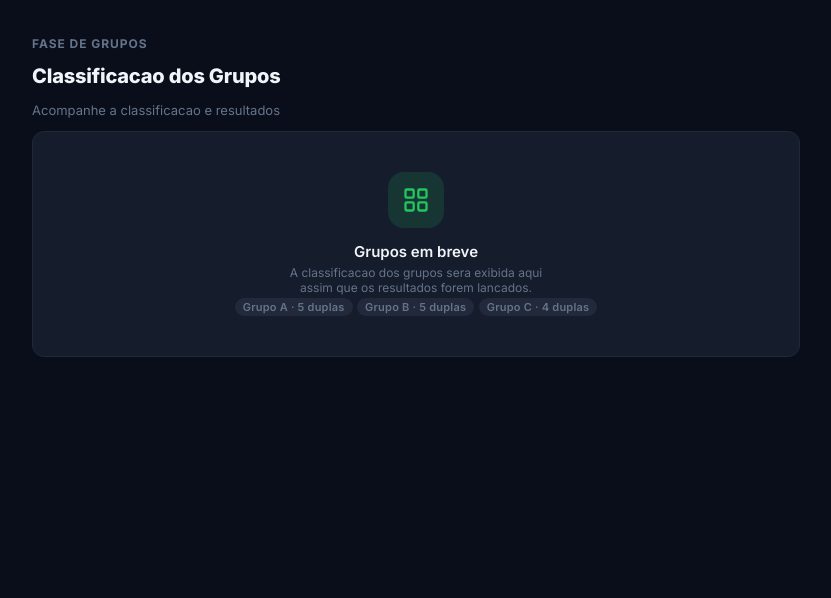
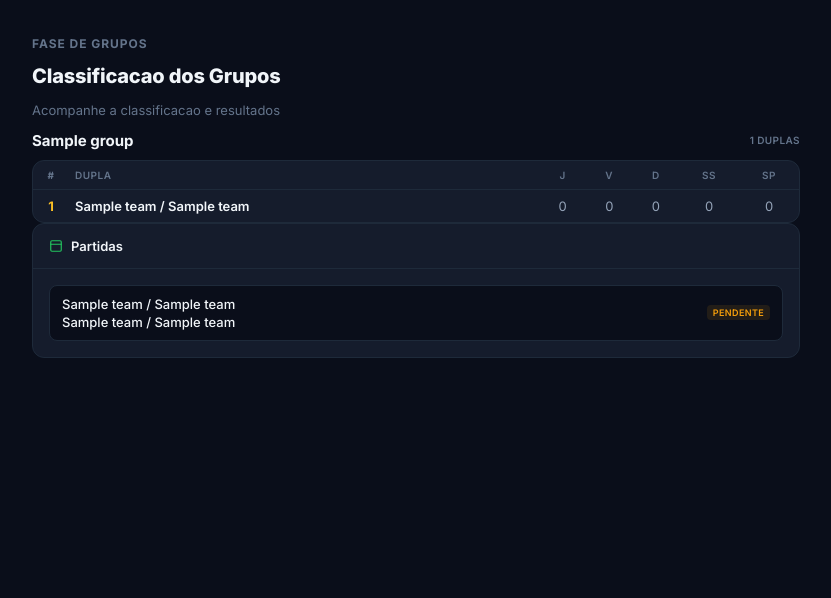
Before and after one commit to Joao-Godoi/picklepesp, a Django app: page /groups/ in a window 1280 px wide. Shown: the part 61-659 px from the top of the page, without its empty margins (224-1055 px from the left). Run offline with Django 5.2, Linux system fonts and the light colour scheme; tables that the repository leaves empty hold one stand-in row (values such as "Sample post").

Commit message:
feat: replace placeholder templates with dynamic group standings and bracket pages

```diff
--- a/app/tournament/templates/tournament/groups.html
+++ b/app/tournament/templates/tournament/groups.html
@@ -13,6 +13,74 @@
     <p class="page-subtitle">Acompanhe a classificacao e resultados</p>
 </div>
 
+{% for data in groups_data %}
+<div class="group-section">
+    <div class="group-header">
+        <span class="group-name">{{ data.group.name }}</span>
+        <span class="group-badge">{{ data.standings|length }} duplas</span>
+    </div>
+    <div class="card mb-3">
+        <table class="standings-table">
+            <thead>
+                <tr>
+                    <th class="pos-col">#</th>
+                    <th>Dupla</th>
+                    <th class="num-col">J</th>
+                    <th class="num-col">V</th>
+                    <th class="num-col">D</th>
+                    <th class="num-col">SS</th>
+                    <th class="num-col">SP</th>
+                </tr>
+            </thead>
+            <tbody>
+                {% for s in data.standings %}
+                <tr>
+                    <td class="pos-col {% if s.position <= 3 %}pos-{{ s.position }}{% endif %}">{{ s.position }}</td>
+                    <td class="team-name">{{ s.team }}</td>
+                    <td class="num-col">{{ s.games }}</td>
+                    <td class="num-col">{{ s.wins }}</td>
+                    <td class="num-col">{{ s.losses }}</td>
+                    <td class="num-col">{{ s.sets_balance }}</td>
+                    <td class="num-col">{{ s.points_balance }}</td>
+                </tr>
+                {% endfor %}
+            </tbody>
+        </table>
+    </div>
+
+    {% if data.matches %}
+    <div class="card">
+        <div class="card-header">
+            <svg width="14" height="14" viewBox="0 0 24 24" fill="none" stroke="var(--accent)" stroke-width="2" stroke-linecap="round" stroke-linejoin="round">
+                <rect x="3" y="3" width="18" height="18" rx="2"/>
+                <line x1="3" y1="9" x2="21" y2="9"/>
+            </svg>
+            <span style="font-size:0.8125rem;font-weight:600;color:var(--text-primary);">Partidas</span>
+        </div>
+        <div class="card-body match-list">
+            {% for match in data.matches %}
+            <div class="match-card {{ match.status }}">
+                <div class="match-teams">
+                    <div class="match-team {% if match.status == 'finished' %}{% if match.winner_id == match.team_a_id %}winner{% else %}loser{% endif %}{% endif %}">
+                        {% if match.team_a %}{{ match.team_a }}{% else %}<span class="bracket-team-tbd">A definir</span>{% endif %}
+                    </div>
+                    <div class="match-team {% if match.status == 'finished' %}{% if match.winner_id == match.team_b_id %}winner{% else %}loser{% endif %}{% endif %}">
+                        {% if match.team_b %}{{ match.team_b }}{% else %}<span class="bracket-team-tbd">A definir</span>{% endif %}
+                    </div>
+                </div>
+                {% if match.status == 'finished' %}
+                <div class="match-score">
+                    {% for set in match.sets.all %}{{ set.team_a_points }}-{{ set.team_b_points }}{% if not forloop.last %} / {% endif %}{% endfor %}
+                </div>
+                {% endif %}
+                <span class="match-status status-{{ match.status }}">{{ match.get_status_display }}</span>
+            </div>
+            {% endfor %}
+        </div>
+    </div>
+    {% endif %}
+</div>
+{% empty %}
 <div class="card">
     <div class="empty-state">
         <div class="empty-icon">
@@ -23,13 +91,9 @@
                 <rect x="14" y="14" width="7" height="7" rx="1"/>
             </svg>
         </div>
-        <div class="empty-title">Grupos em breve</div>
-        <div class="empty-desc">A classificacao dos grupos sera exibida aqui assim que os resultados forem lancados.</div>
-        <div class="mt-4 flex items-center gap-3 text-xs text-slate-500">
-            <span class="badge badge-muted">Grupo A &middot; 5 duplas</span>
-            <span class="badge badge-muted">Grupo B &middot; 5 duplas</span>
-            <span class="badge badge-muted">Grupo C &middot; 4 duplas</span>
-        </div>
+        <div class="empty-title">Nenhum grupo encontrado</div>
+        <div class="empty-desc">Execute o seed do campeonato para popular os dados.</div>
     </div>
 </div>
+{% endfor %}
 {% endblock %}
```
Also changed, not shown: app/tournament/templates/tournament/placements.html (+53 -23 lines), app/tournament/templates/tournament/playoffs.html (+40 -31 lines).
